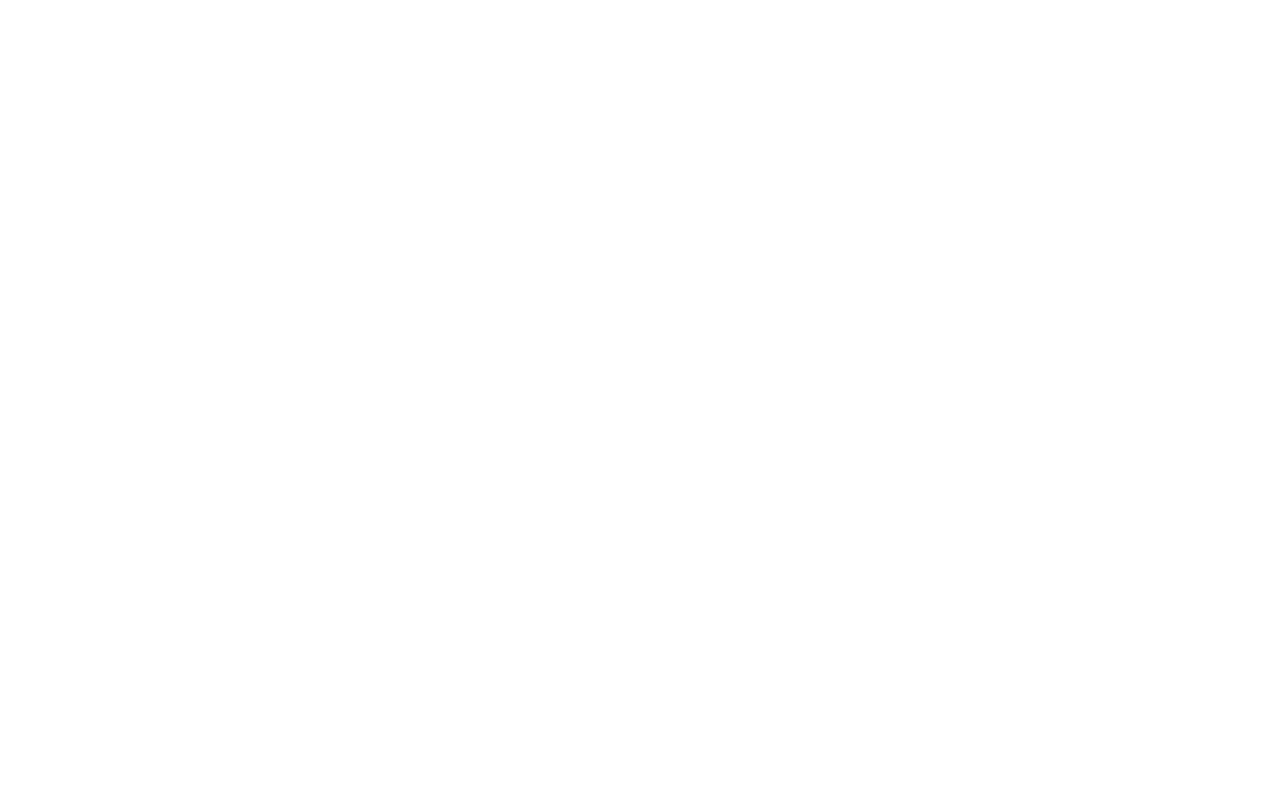
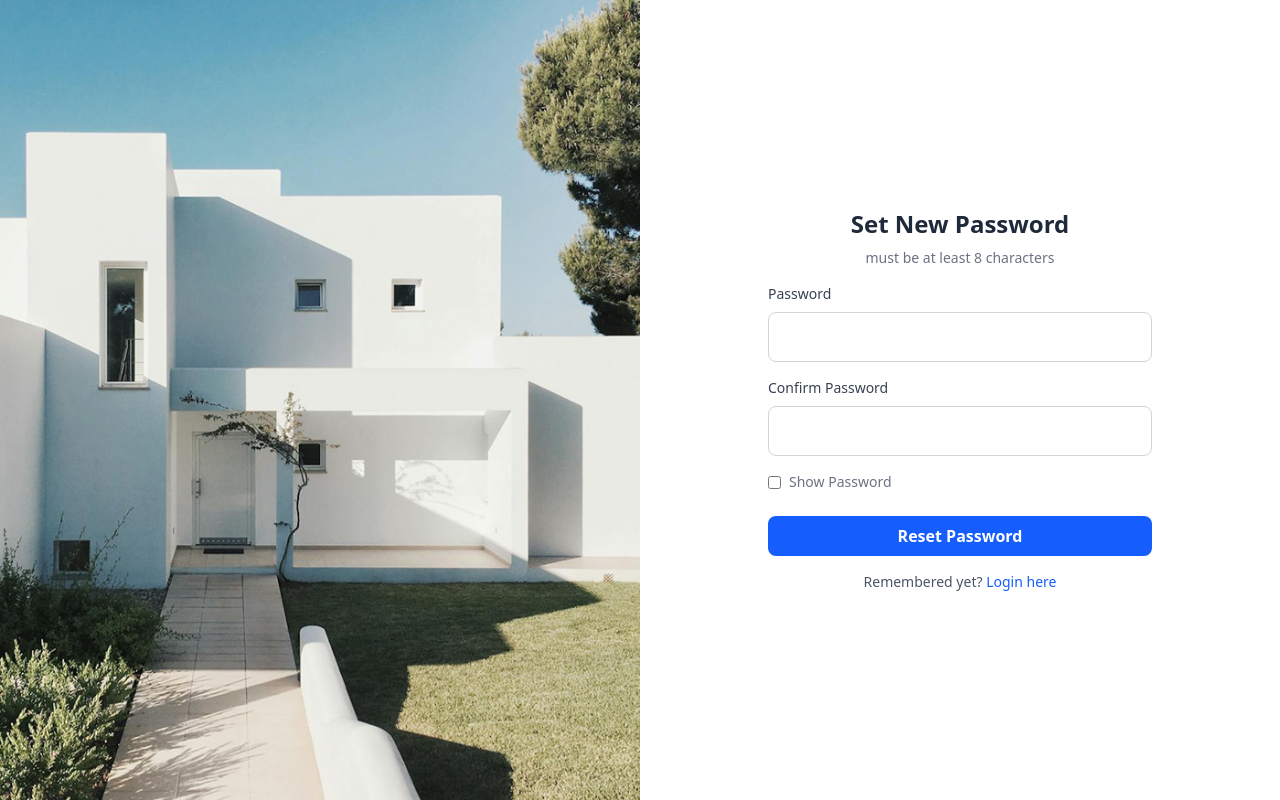
Before and after one commit to GG123lek/TM30-BOOKING, a React (Vite) app: page /set-new-password in a window 1280 px wide. Before the commit this address had no page. Built offline with nearby package versions, Linux system fonts and the light colour scheme.

Commit message:
nice signing

```diff
--- a/package.json
+++ b/package.json
@@ -10,6 +10,7 @@
     "preview": "vite preview"
   },
   "dependencies": {
+    "@heroicons/react": "^2.2.0",
     "@tailwindcss/vite": "^4.0.7",
     "lucide-react": "^0.479.0",
     "react": "^19.0.0",
--- a/src/App.jsx
+++ b/src/App.jsx
@@ -6,6 +6,9 @@
 import BookingPage from "./assets/components/Pages/BookingPage";
 import SignInPage from "./assets/components/SignInPage";
 import SignIn from "./assets/components/Signin";
+import ForgotPassword from "./assets/components/ForgotPassword";
+import PasswordReset from "./assets/components/PasswordReset";
+import SetNewPassword from "./assets/components/SetNewPassword";
 
 function App() {
   return (
@@ -13,6 +16,9 @@
 
       <Route path="/signin" element={<SignIn />} />
       <Route path="/signinpage" element={<SignInPage />} />
+      <Route path="/forgot-password" element={<ForgotPassword />} />
+      <Route path="/password-reset" element={<PasswordReset />} />
+      <Route path="/set-new-password" element={<SetNewPassword />} />
 
 
       <Route path="/" element={<Layout />}>
--- /dev/null
+++ b/src/assets/components/ForgotPassword.jsx
@@ -0,0 +1,54 @@
+import React from "react";
+import backgroundImage from "../../assets/framesignup.png";
+const ForgotPassword = () => {
+  return (
+    <div className="h-screen w-screen flex">
+
+      <div
+        className="w-1/2 h-full bg-cover bg-center"
+        style={{ backgroundImage: `url(${backgroundImage})` }}
+      ></div>
+
+
+      <div className="w-1/2 h-full bg-white flex items-center justify-center">
+        <div className="w-full max-w-md px-8">
+
+          <div className="text-center mb-8">
+            <h2 className="text-2xl font-bold text-gray-800">Forgot your password?</h2>
+            <p className="text-sm text-gray-500 mt-1">No worries, let’s get you back on track.</p>
+          </div>
+
+
+          <form className="space-y-5">
+            <div>
+              <label className="block text-sm font-medium text-gray-700 mb-1">Email Address</label>
+              <input
+                type="email"
+                placeholder="Enter your email address"
+                className="w-full px-4 py-2 border border-gray-300 rounded-lg focus:outline-none focus:ring-2 focus:ring-blue-500"
+              />
+            </div>
+
+
+            <button
+              type="submit"
+              className="w-full bg-blue-600 text-white py-2 rounded-lg font-semibold hover:bg-blue-700 transition cursor-pointer"
+            >
+              Reset Password
+            </button>
+
+
+            <p className="text-sm text-center text-gray-600 mt-4">
+              Remembered yet?{" "}
+              <span className="text-blue-600 font-medium cursor-pointer hover:underline">
+                Login here
+              </span>
+            </p>
+          </form>
+        </div>
+      </div>
+    </div>
+  );
+};
+
+export default ForgotPassword;
--- /dev/null
+++ b/src/assets/components/PasswordReset.jsx
@@ -0,0 +1,78 @@
+import React, { useState } from "react";
+import backgroundImage from "../../assets/framesignup.png";
+import { FaLongArrowAltLeft } from "react-icons/fa";
+
+const PasswordReset = () => {
+  const [otp, setOtp] = useState(["", "", "", ""]);
+
+  const handleChange = (e, index) => {
+    const newOtp = [...otp];
+    newOtp[index] = e.target.value;
+    setOtp(newOtp);
+  };
+
+  return (
+    <div className="h-screen w-screen flex">
+
+      <div
+        className="w-1/2 h-full bg-cover bg-center"
+        style={{ backgroundImage: `url(${backgroundImage})` }}
+      ></div>
+
+
+      <div className="w-1/2 h-full bg-white flex items-center justify-center">
+        <div className="w-full max-w-md px-8">
+
+          <div className="text-center mb-8">
+            <h2 className="text-2xl font-bold text-gray-800">Password Reset</h2>
+            <p className="text-sm text-gray-500 mt-1">
+              We sent a code to{" "}
+              <span className="text-blue-600">primafiso@gmail.com</span>
+            </p>
+          </div>
+
+
+          <div className="flex justify-between mb-6">
+            {otp.map((value, index) => (
+              <input
+                key={index}
+                type="text"
+                maxLength="1"
+                value={value}
+                onChange={(e) => handleChange(e, index)}
+                className="w-12 h-12 text-center border border-gray-300 rounded-lg focus:outline-none focus:ring-2 focus:ring-blue-500"
+              />
+            ))}
+          </div>
+
+
+          <button
+            type="submit"
+            className="w-full bg-blue-600 text-white py-2 rounded-lg font-semibold hover:bg-blue-700 transition cursor-pointer"
+          >
+            Continue
+          </button>
+
+
+          <div className="text-sm text-center text-gray-600 mt-4">
+            <span>Didn't receive the code? </span>
+            <span className="text-blue-600 font-medium cursor-pointer hover:underline">
+              Click to resend
+            </span>
+          </div>
+
+
+          <div className="text-sm text-center text-gray-600 mt-4">
+            <span className="flex items-center justify-center">
+
+              <FaLongArrowAltLeft className="w-5 h-5 text-gray-600 mr-2 cursor-pointer"/>
+              Back to login
+            </span>
+          </div>
+        </div>
+      </div>
+    </div>
+  );
+};
+
+export default PasswordReset;
--- /dev/null
+++ b/src/assets/components/SetNewPassword.jsx
@@ -0,0 +1,126 @@
+import React, { useState } from 'react';
+import backgroundImage from '../../assets/framesignup.png'; // Background image
+
+
+const SetNewPassword = () => {
+  const [password, setPassword] = useState('');
+  const [confirmPassword, setConfirmPassword] = useState('');
+  const [showPassword, setShowPassword] = useState(false);
+
+  const handlePasswordChange = (e) => setPassword(e.target.value);
+  const handleConfirmPasswordChange = (e) => setConfirmPassword(e.target.value);
+  const togglePasswordVisibility = () => setShowPassword(!showPassword);
+
+  const handleSubmit = (e) => {
+    e.preventDefault();
+    if (password === confirmPassword) {
+
+      console.log('Password successfully set!');
+    } else {
+
+      console.error('Passwords do not match');
+    }
+  };
+
+  return (
+    <div className="h-screen w-screen flex">
+
+      <div
+        className="w-1/2 h-full bg-cover bg-center"
+        style={{ backgroundImage: `url(${backgroundImage})` }}
+      ></div>
+
+
+      <div className="w-1/2 h-full bg-white flex items-center justify-center">
+        <div className="w-full max-w-md px-8">
+
+          <div className="text-center mb-4">
+            <h2 className="text-2xl font-bold text-gray-800">Set New Password</h2>
+            <p className="text-sm text-gray-500 mt-2">
+               must be at least 8 characters
+            </p>
+          </div>
+
+
+          <form onSubmit={handleSubmit}>
+
+            <div className="mb-4">
+              <label
+                htmlFor="password"
+                className="block text-sm font-medium text-gray-700"
+              >
+                Password
+              </label>
+              <input
+                type={showPassword ? 'text' : 'password'}
+                id="password"
+                value={password}
+                onChange={handlePasswordChange}
+                className="w-full mt-2 p-3 border border-gray-300 rounded-lg focus:outline-none focus:ring-2 focus:ring-blue-500"
+                required
+                minLength="8"
+              />
+            </div>
+
+
+            <div className="mb-4">
+              <label
+                htmlFor="confirmPassword"
+                className="block text-sm font-medium text-gray-700"
+              >
+                Confirm Password
+              </label>
+              <input
+                type={showPassword ? 'text' : 'password'}
+                id="confirmPassword"
+                value={confirmPassword}
+                onChange={handleConfirmPasswordChange}
+                className="w-full mt-2 p-3 border border-gray-300 rounded-lg focus:outline-none focus:ring-2 focus:ring-blue-500"
+                required
+                minLength="8"
+              />
+            </div>
+
+
+            <div className="flex items-center mb-6">
+              <input
+                type="checkbox"
+                id="showPassword"
+                checked={showPassword}
+                onChange={togglePasswordVisibility}
+                className="mr-2"
+              />
+              <label
+                htmlFor="showPassword"
+                className="text-sm text-gray-500"
+              >
+                Show Password
+              </label>
+            </div>
+
+
+            <button
+              type="submit"
+              className="w-full bg-blue-600 text-white py-2 rounded-lg font-semibold hover:bg-blue-700 transition cursor-pointer"
+            >
+              Reset Password
+            </button>
+          </form>
+
+
+          <div className="text-sm text-center text-gray-600 mt-4">
+            <span>Remembered yet? </span>
+            <a
+              href="/login"
+              className="text-blue-600 font-medium hover:underline"
+            >
+              Login here
+            </a>
+          </div>
+        </div>
+      </div>
+    </div>
+  );
+};
+
+export default SetNewPassword;
--- a/src/assets/components/SignIn.jsx
+++ b/src/assets/components/SignIn.jsx
@@ -47,7 +47,7 @@
               <span className="text-blue-600 cursor-pointer hover:underline">Forgot password</span>
             </div>
 
-            {/* Submit Button */}
+
             <button
               type="submit"
               className="w-full bg-blue-600 text-white py-2 rounded-lg font-semibold hover:bg-blue-700 transition cursor-pointer"
```
Also changed, not shown: 1 other file (tests, documents, lock files or other folders).
